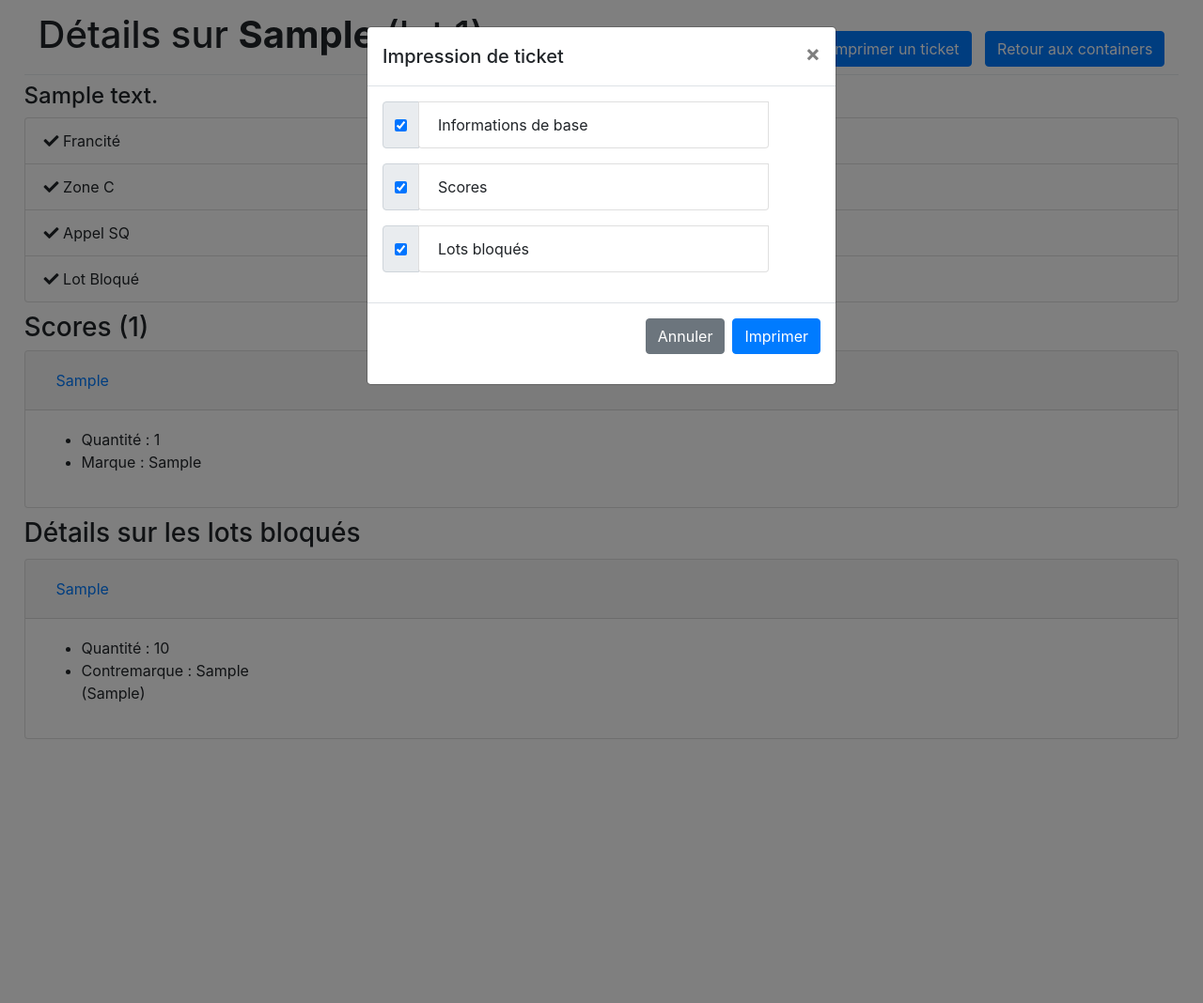
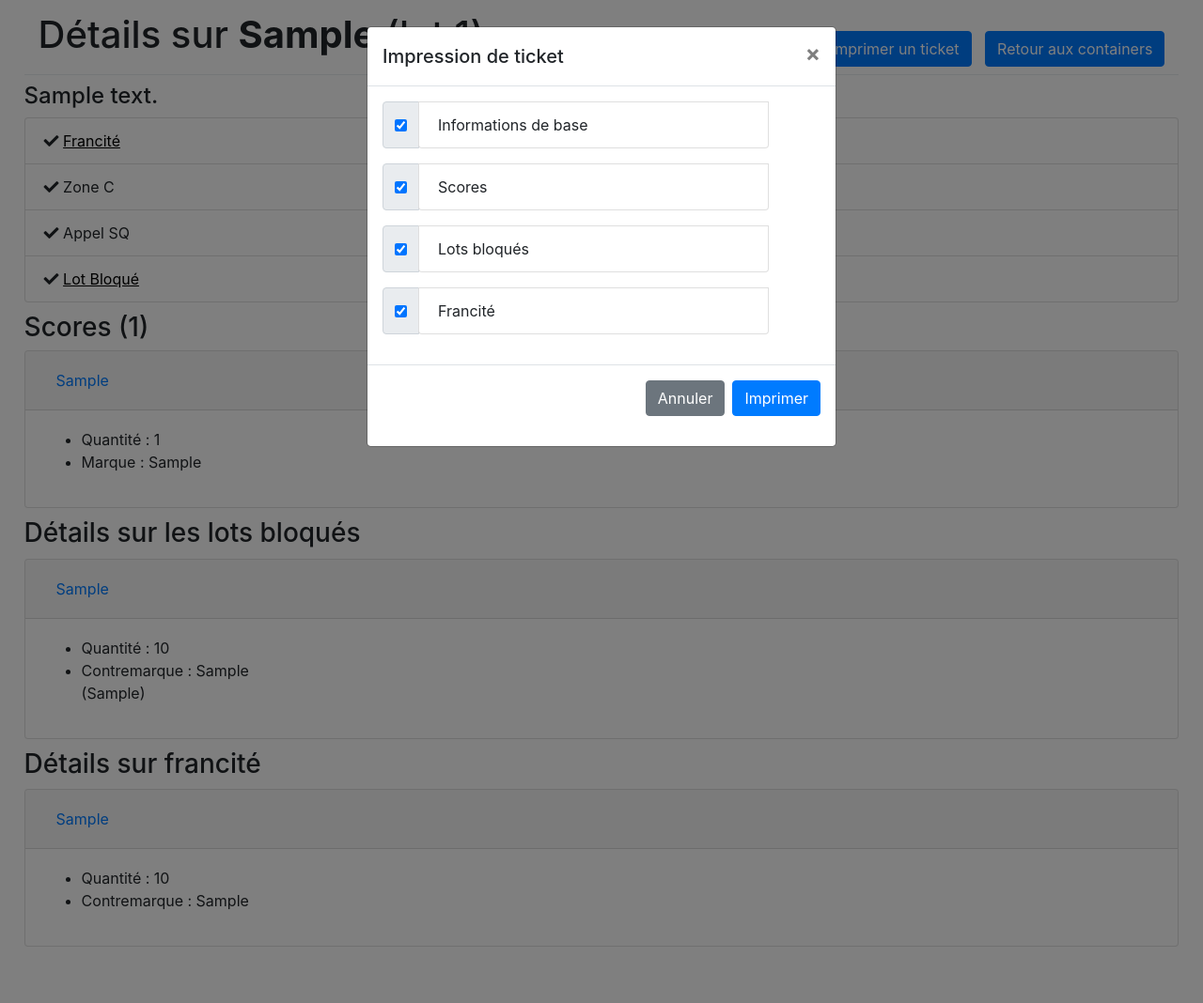
Before and after one commit to AymericLeFeyer/SmartFresh, a Django app: template SmartFreshApp/templates/SmartFreshApp/detailsContainer.html in a window 1280 px wide, after a click on "Imprimer un ticket". Shown: the whole page at 94% size. Run offline with Django 3.2, Linux system fonts and the light colour scheme; the template is opened without the code that fills it: values that come from a table or form of the project are taken from there, others are empty; tables that the repository leaves empty hold one stand-in row (values such as "Sample post"); parts of the project's set-up code (start-up, migrations or seed data) failed here and were passed over; some libraries are stand-ins or nearby versions.

Commit message:
Ajout francite

```diff
--- a/SmartFreshApp/admin.py
+++ b/SmartFreshApp/admin.py
@@ -1,12 +1,12 @@
 from import_export.admin import ImportExportModelAdmin
 from django.contrib import admin
-from .models import Container, Score, LotBloque
+from .models import Container, Score, LotBloque, Francite
 
 
 # Register your models here.
 
 # admin.site.register(Container)
 
-@admin.register(Container, Score, LotBloque)
+@admin.register(Container, Score, LotBloque, Francite)
 class ContainerAdmin(ImportExportModelAdmin):
     pass
--- a/SmartFreshApp/models.py
+++ b/SmartFreshApp/models.py
@@ -46,8 +46,19 @@ class LotBloque(models.Model):
     numContainer = models.CharField(max_length=12, verbose_name="Numéro du container")
     contremarque = models.CharField(max_length=128, blank=True, null=True, verbose_name="Contremarque")
     categorie = models.CharField(max_length=128, blank=True, null=True, verbose_name="Catégorie")
-    quantite = models.IntegerField(default=0, verbose_name="Quantite")
+    quantite = models.IntegerField(default=0, verbose_name="Quantité")
     operation = models.CharField(max_length=128, blank=True, null=True, verbose_name="Opération")
 
     def __str__(self):
         return str(str(self.numContainer) + ' - ' + str(self.quantite) + ' - ' + str(self.categorie))
+
+
+class Francite(models.Model):
+    id = models.IntegerField(default=0, primary_key=True, verbose_name="ID du lot francité")
+    contremarque = models.CharField(max_length=128, blank=True, null=True, verbose_name="Contremarque")
+    produit = models.CharField(max_length=32, verbose_name="Produit")
+    quantite = models.IntegerField(default=0, verbose_name="Quantité")
+    numLot = models.IntegerField(default=0, verbose_name="Numéro du lot")
+
+    def __str__(self):
+        return str(str(self.numLot) + ' - ' + str(self.produit) + ' - ' + str(self.contremarque))
--- a/SmartFreshApp/templates/SmartFreshApp/detailsContainer.html
+++ b/SmartFreshApp/templates/SmartFreshApp/detailsContainer.html
@@ -55,7 +55,7 @@
                             </div>
                         </div>
 
-
+                        {% if s %}
                             {# Scores #}
                             <div class="input-group mb-3">
                                 <div class="input-group-prepend">
@@ -67,6 +67,9 @@
                                     Scores
                                 </div>
                             </div>
+                        {% else %}
+                            <input type="hidden" name="score">
+                        {% endif %}
 
 
                         {% if b %}
@@ -84,6 +87,23 @@
                             </div>
                         {% else %}
                             <input type="hidden" name="bloque">
+                        {% endif %}
+
+                        {% if f %}
+                            {# Francite #}
+                            <div class="input-group mb-3">
+                                <div class="input-group-prepend">
+                                    <div class="input-group-text">
+                                        <input type="checkbox" name="francite" aria-label="Basic infos" id="francite"
+                                               checked>
+                                    </div>
+                                </div>
+                                <div class="list-group-item" style="width: 80%">
+                                    Francité
+                                </div>
+                            </div>
+                        {% else %}
+                            <input type="hidden" name="francite">
                         {% endif %}
 
 
@@ -105,7 +125,7 @@
         <li class="list-group-item">
             {% if c.isF %}
                 <i class="fas fa-check"></i>
-                Francité
+                <a href="#franciteAnchor" style="color: black; text-decoration: underline">Francité</a>
             {% else %}
                 <i class="fas fa-times"></i>
                 <span style="text-decoration: line-through;">Francité</span>
@@ -133,7 +153,7 @@
         <li class="list-group-item">
             {% if c.isBloque %}
                 <i class="fas fa-check"></i>
-                Lot Bloqué
+                <a href="#bloqueAnchor" style="color: black; text-decoration: underline">Lot Bloqué</a>
             {% else %}
                 <i class="fas fa-times"></i>
                 <span style="text-decoration: line-through;">Lot Bloqué</span>
@@ -176,11 +196,11 @@
     {% endif %}
 
     {% if b %}
-        <h3 style="margin-top: 10px; margin-bottom: 10px"> Détails sur les lots bloqués </h3>
-        <div class="accordion" id="accordionExample">
+        <h3 style="margin-top: 10px; margin-bottom: 10px" id="bloqueAnchor"> Détails sur les lots bloqués </h3>
+        <div class="accordion">
             {% for bloque in b %}
                 <div class="card">
-                    <div class="card-header" id="heading{{ score.id }}">
+                    <div class="card-header" id="heading{{ bloque.id }}">
                         <h2 class="mb-0">
                             <button class="btn btn-link" type="button" data-toggle="collapse"
                                     data-target="#collapse{{ bloque.id }}" aria-expanded="false"
@@ -209,6 +229,40 @@
 
     {% endif %}
 
+    {% if f %}
+        <h3 style="margin-top: 10px; margin-bottom: 10px" id="franciteAnchor"> Détails sur francité </h3>
+        <div class="accordion">
+            {% for francite in f %}
+                <div class="card">
+                    <div class="card-header" id="heading{{ francite.id }}">
+                        <h2 class="mb-0">
+                            <button class="btn btn-link" type="button" data-toggle="collapse"
+                                    data-target="#collapse{{ francite.id }}" aria-expanded="false"
+                                    aria-controls="collapse{{ francite.id }}">
+                                {{ francite.produit }}
+                            </button>
+                        </h2>
+                    </div>
+
+                    <div id="collapse{{ francite.id }}" class="collapse show" aria-labelledby="heading{{ francite.id }}"
+                         data-parent="#accordionExample">
+                        <div class="card-body">
+                            <ul>
+                                <li>Quantité : {{ francite.quantite }}</li>
+                                <li>Contremarque : {{ francite.contremarque }}</li>
+
+
+                            </ul>
+                        </div>
+                    </div>
+                </div>
+                </div>
+
+            {% endfor %}
+
+
+    {% endif %}
+
 {% else %}
     <p>Aucun container.</p>
 {% endif %}
@@ -216,8 +270,12 @@
 
 
 
-<script src="https://code.jquery.com/jquery-3.4.1.slim.min.js" integrity="sha384-J6qa4849blE2+poT4WnyKhv5vZF5SrPo0iEjwBvKU7imGFAV0wwj1yYfoRSJoZ+n" crossorigin="anonymous"></script>
-<script src="https://cdn.jsdelivr.net/npm/popper.js@1.16.0/dist/umd/popper.min.js" integrity="sha384-Q6E9RHvbIyZFJoft+2mJbHaEWldlvI9IOYy5n3zV9zzTtmI3UksdQRVvoxMfooAo" crossorigin="anonymous"></script>
+<script src="https://code.jquery.com/jquery-3.4.1.slim.min.js"
+        integrity="sha384-J6qa4849blE2+poT4WnyKhv5vZF5SrPo0iEjwBvKU7imGFAV0wwj1yYfoRSJoZ+n"
+        crossorigin="anonymous"></script>
+<script src="https://cdn.jsdelivr.net/npm/popper.js@1.16.0/dist/umd/popper.min.js"
+        integrity="sha384-Q6E9RHvbIyZFJoft+2mJbHaEWldlvI9IOYy5n3zV9zzTtmI3UksdQRVvoxMfooAo"
+        crossorigin="anonymous"></script>
 <script src="https://stackpath.bootstrapcdn.com/bootstrap/4.4.1/js/bootstrap.min.js" integrity="sha384-wfSDF2E50Y2D1uUdj0O3uMBJnjuUD4Ih7YwaYd1iqfktj0Uod8GCExl3Og8ifwB6" crossorigin="anonymous"></script>
 </body>
 
--- a/SmartFreshApp/templates/SmartFreshApp/homepage.html
+++ b/SmartFreshApp/templates/SmartFreshApp/homepage.html
@@ -22,9 +22,9 @@
         <input class="btn btn-outline-primary" type="submit" value="Admin">
     </form>
 
+    <p style="margin-top: 20px">Aymeric LE FEYER - SmartFresh - 28/02/2020</p>
+
 </div>
-
-
 
 
 </body>
--- a/SmartFreshApp/templates/SmartFreshApp/index.html
+++ b/SmartFreshApp/templates/SmartFreshApp/index.html
@@ -63,6 +63,9 @@
 {% else %}
     <p>Aucun container.</p>
 {% endif %}
+
+<p style="margin-top: 20px">Aymeric LE FEYER - SmartFresh - 28/02/2020</p>
+
 </body>
 
 </html>
```
Also changed, not shown: SmartFreshApp/views.py (+36 -5 lines), SmartFreshApp/migrations/0015_auto_20200228_0917.py (added), SmartFreshApp/migrations/0016_francite_numlot.py (added), db.sqlite3. Lines whose indentation alone changed are shown as unchanged.
